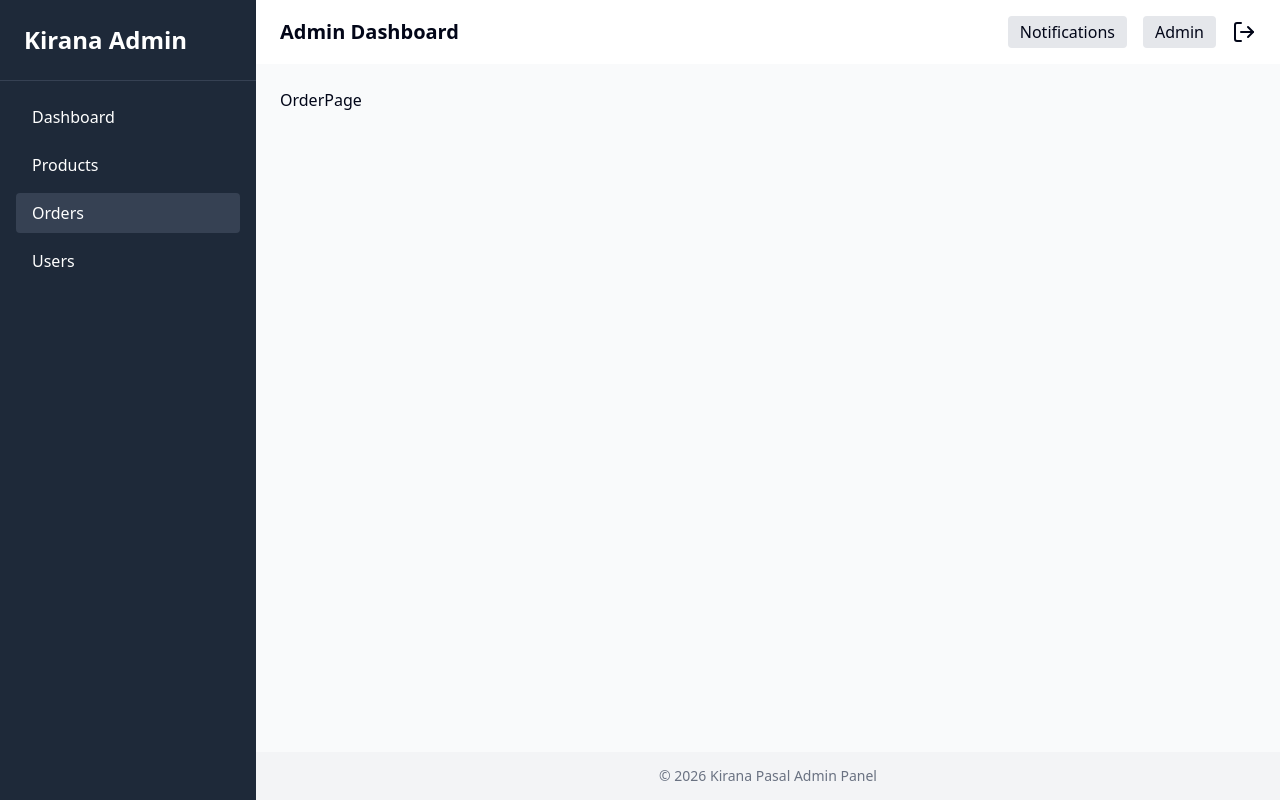
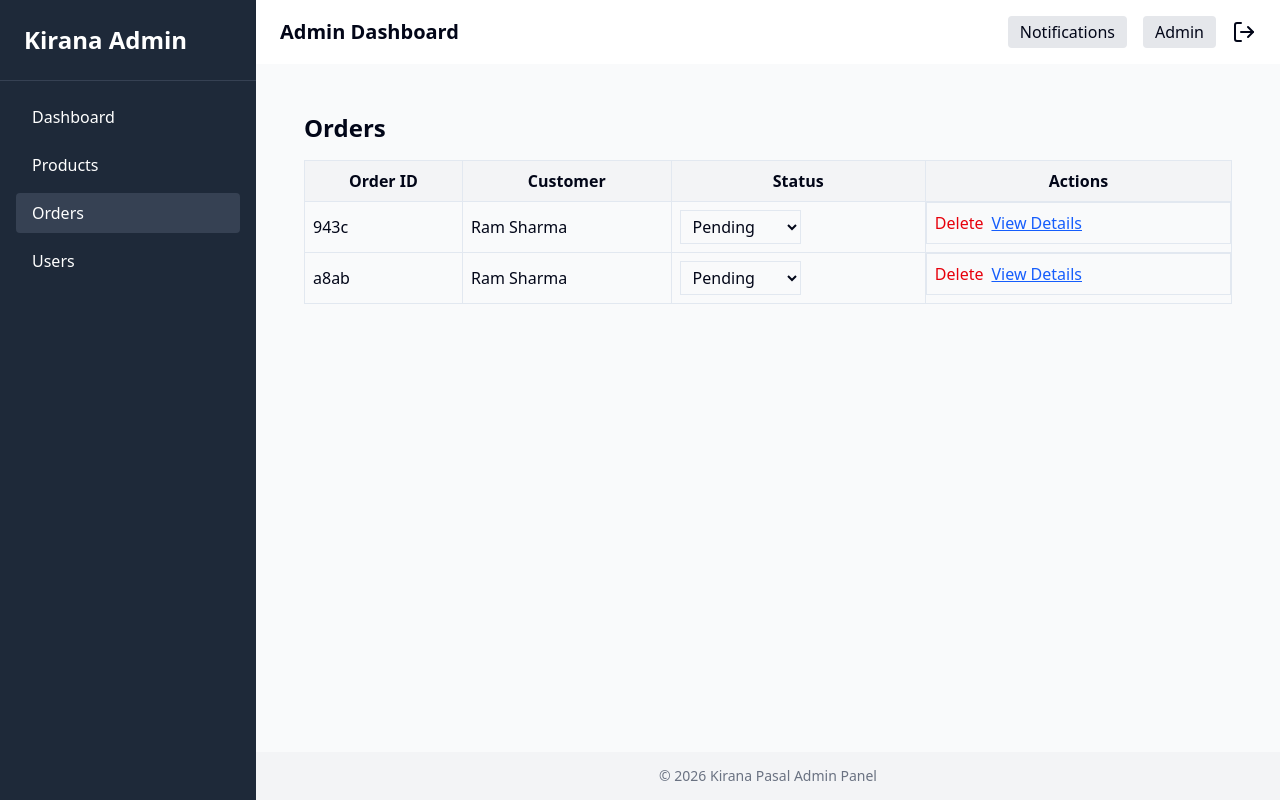
Before and after one commit to BHUMKIRAN/kiranaPasal, a Next.js app in the folder kirana-pasal/: page /admin/orders in a window 1280 px wide. Built offline with nearby package versions, Linux system fonts and the light colour scheme; data requests are answered from the project's data file.

Commit message:
order is created and tested

```diff
--- /dev/null
+++ b/kirana-pasal/app/(dashboard)/admin/orders/[id]/page.tsx
@@ -0,0 +1,42 @@
+"use client";
+
+import { useEffect, useState } from "react";
+import axios from "axios";
+import { useParams } from "next/navigation";
+
+export default function OrderDetails({ params }) {
+  const { id } = useParams();
+  const [order, setOrder] = useState(null);
+
+  useEffect(() => {
+    const fetchOrder = async () => {
+      try {
+        const res = await axios.get(`http://localhost:4000/orders/${id}`);
+        setOrder(res.data);
+      } catch (err) {
+        console.error("Failed to fetch order", err);
+      }
+    };
+    fetchOrder();
+  }, [id]);
+
+  if (!order) return <p className="p-6">Loading...</p>;
+
+  return (
+    <div className="p-6 max-w-lg mx-auto">
+      <h1 className="text-2xl font-bold mb-2">Order #{order.id}</h1>
+      <p className="mb-1">Customer: {order.customerName}</p>
+      <p className="mb-3">Status: {order.status}</p>
+
+      <h2 className="font-semibold mb-2">Items</h2>
+      {order.items.map((item, i) => (
+        <div key={i} className="flex justify-between mb-1">
+          <span>{item.name} x {item.qty}</span>
+          <span>Rs {item.qty * item.price}</span>
+        </div>
+      ))}
+
+      <p className="font-bold mt-3">Total: Rs {order.total}</p>
+    </div>
+  );
+}
--- a/kirana-pasal/app/(dashboard)/admin/orders/page.tsx
+++ b/kirana-pasal/app/(dashboard)/admin/orders/page.tsx
@@ -1,9 +1,109 @@
-import React from 'react'
+"use client";
 
-const OrderPage = () => {
+import { useEffect, useState } from "react";
+import Link from "next/link";
+import axios from "axios";
+
+export default function AdminOrdersPage() {
+  const [orders, setOrders] = useState([]);
+
+  // Fetch all orders
+  const fetchOrders = async () => {
+    try {
+      const res = await axios.get("http://localhost:4000/orders");
+      setOrders(res.data.reverse());
+    } catch (err) {
+      console.error("Failed to fetch orders", err);
+    }
+  };
+
+  useEffect(() => {
+    fetchOrders();
+  }, []);
+
+  // Update order status
+  const updateStatus = async (id, status) => {
+    try {
+      await axios.patch(`http://localhost:4000/orders/${id}`, { status });
+      fetchOrders();
+    } catch (err) {
+      console.error("Failed to update status", err);
+    }
+  };
+
+  // Delete an order with confirmation
+  const handleDelete = async (id) => {
+    const confirmDelete = confirm("Are you sure you want to delete this order?");
+    if (!confirmDelete) return;
+
+    try {
+      await axios.delete(`http://localhost:4000/orders/${id}`);
+      alert("Order deleted successfully!");
+      fetchOrders();
+    } catch (err) {
+      console.error("Failed to delete order", err);
+      alert("Failed to delete order");
+    }
+  };
+
   return (
-    <div>OrderPage</div>
-  )
+    <div className="p-6">
+      <h1 className="text-2xl font-bold mb-4">Orders</h1>
+
+      <table className="w-full border">
+        <thead className="bg-gray-100">
+          <tr>
+            <th className="border p-2">Order ID</th>
+            <th className="border p-2">Customer</th>
+            <th className="border p-2">Status</th>
+            <th className="border p-2">Actions</th>
+          </tr>
+        </thead>
+
+        <tbody>
+          {orders.length === 0 && (
+            <tr>
+              <td colSpan="4" className="p-4 text-center">
+                No orders found
+              </td>
+            </tr>
+          )}
+
+          {orders.map((order) => (
+            <tr key={order.id} className="border-t">
+              <td className="border p-2">{order.id}</td>
+              <td className="border p-2">{order.customerName}</td>
+              <td className="border p-2">
+                <select
+                  value={order.status}
+                  onChange={(e) => updateStatus(order.id, e.target.value)}
+                  className="border px-2 py-1"
+                >
+                  <option value="pending">Pending</option>
+                  <option value="confirmed">Confirmed</option>
+                  <option value="processing">Processing</option>
+                  <option value="completed">Completed</option>
+                </select>
+              </td>
+              <td className="border p-2 flex gap-2">
+                <button
+                  type="button"
+                  onClick={() => handleDelete(order.id)}
+                  className="text-red-600 hover:underline"
+                >
+                  Delete
+                </button>
+                <Link
+                  href={`/admin/orders/${order.id}`}
+                  className="text-blue-600 underline"
+                >
+                  View Details
+                </Link>
+              </td>
+            </tr>
+          ))}
+        </tbody>
+      </table>
+    </div>
+  );
 }
-
-export default OrderPage
--- a/kirana-pasal/app/(dashboard)/customer/page.tsx
+++ b/kirana-pasal/app/(dashboard)/customer/page.tsx
@@ -3,7 +3,6 @@
 import Header from "@/components/header/page";
 import SideBarAll from "@/components/sidebarall";
 import axios from "axios";
-import { useRouter } from "next/navigation";
 import { useEffect, useState } from "react";
 
 interface Product {
@@ -15,55 +14,123 @@ interface Product {
 }
 
 const Home = () => {
-  const router = useRouter();
-  const [data, setData] = useState([]);
+  const [data, setData] = useState<Product[]>([]);
+  const [quantities, setQuantities] = useState<{ [key: number]: number }>({});
+  const [loading, setLoading] = useState<{ [key: number]: boolean }>({});
 
-  // Fetch products function
+  // Fetch products
   const fetchProducts = async () => {
-    const res = await axios.get("http://localhost:4000/products");
-    setData(res.data);
+    try {
+      const res = await axios.get("http://localhost:4000/products");
+      setData(res.data);
+
+      // Initialize quantity = 1 for each product
+      const initialQty: { [key: number]: number } = {};
+      res.data.forEach((p: Product) => (initialQty[p.id] = 1));
+      setQuantities(initialQty);
+    } catch (err) {
+      console.error("Failed to fetch products", err);
+    }
   };
 
-  //useEffect runs once on component mount
   useEffect(() => {
     fetchProducts();
   }, []);
 
+  // Update quantity for a product
+  const updateQty = (id: number, qty: number) => {
+    setQuantities((prev) => ({ ...prev, [id]: qty }));
+  };
+
+  // Place order function
+  const placeOrder = async (product: Product) => {
+    setLoading((prev) => ({ ...prev, [product.id]: true }));
+    const qty = quantities[product.id] || 1;
+    const order = {
+      customerName: "Ram Sharma", // replace with dynamic user
+      items: [{ name: product.Title, qty, price: product.Price }],
+      total: qty * product.Price,
+      status: "pending",
+      createdAt: new Date().toISOString(),
+    };
+
+    try {
+      await axios.post("http://localhost:4000/orders", order);
+      alert(`Order for ${product.Title} placed successfully!`);
+    } catch (err) {
+      console.error("Failed to place order", err);
+      alert("Failed to place order");
+    } finally {
+      setLoading((prev) => ({ ...prev, [product.id]: false }));
+    }
+  };
+
   return (
     <div>
-      {/* Header */}
       <Header />
 
-      {/* Page Body */}
       <div className="flex bg-gray-200 h-screen">
-        {/* Sidebar */}
         <SideBarAll />
 
-        {/* Main Content */}
-        <div className="flex-1 p-5">
+        <div className="flex-1 p-5 overflow-y-auto">
           <div className="grid grid-cols-1 sm:grid-cols-2 md:grid-cols-3 lg:grid-cols-5 gap-6">
             {data.map((item) => (
               <div
                 key={item.id}
-                onClick={() => router.push(`/products/${item.id}`)}
-                className="cursor-pointer bg-white border rounded-xl shadow-lg p-4 flex flex-col items-center hover:shadow-xl transition"
+                className="bg-white border rounded-xl shadow-lg p-4 flex flex-col items-center hover:shadow-xl transition"
               >
-                <h2 className="font-semibold text-center mb-2">
-                  {item.Title}
-                </h2>
+                <h2 className="font-semibold text-center mb-2">{item.Title}</h2>
 
                 {/* eslint-disable-next-line @next/next/no-img-element */}
                 <img
                   className="rounded-lg shadow-md mb-3"
-                  src={item.Image || null}
+                  src={item.Image || undefined}
                   alt={item.Title}
                   width={200}
                   height={200}
                 />
 
-                <span className="font-bold text-green-600">
+                <span className="font-bold text-green-600 mb-2">
                   Price: ${item.Price}
                 </span>
+
+                {/* Quantity Selector */}
+                <div className="flex items-center gap-2 mb-2">
+                  <button
+                    onClick={() =>
+                      updateQty(item.id, Math.max(1, (quantities[item.id] || 1) - 1))
+                    }
+                    className="px-2 py-1 bg-gray-200 rounded"
+                  >
+                    -
+                  </button>
+                  <input
+                    type="number"
+                    min={1}
+                    value={quantities[item.id] || 1}
+                    onChange={(e) =>
+                      updateQty(item.id, Math.max(1, Number(e.target.value)))
+                    }
+                    className="w-12 text-center border rounded"
+                  />
+                  <button
+                    onClick={() =>
+                      updateQty(item.id, (quantities[item.id] || 1) + 1)
+                    }
+                    className="px-2 py-1 bg-gray-200 rounded"
+                  >
+                    +
+                  </button>
+                </div>
+
+                {/* Order Button */}
+                <button
+                  onClick={() => placeOrder(item)}
+                  disabled={loading[item.id]}
+                  className="bg-blue-600 text-white px-4 py-2 rounded hover:bg-blue-700 w-full"
+                >
+                  {loading[item.id] ? "Placing..." : "Order Now"}
+                </button>
               </div>
             ))}
           </div>
@@ -72,4 +139,5 @@ const Home = () => {
     </div>
   );
 };
+
 export default Home;
--- a/kirana-pasal/db.json
+++ b/kirana-pasal/db.json
@@ -67,6 +67,34 @@
     }
   ],
   "cart": [],
-
-  "chats":[]
+  "orders": [
+    {
+      "id": "a8ab",
+      "customerName": "Ram Sharma",
+      "items": [
+        {
+          "name": "Cookies",
+          "qty": 1,
+          "price": "50"
+        }
+      ],
+      "total": 50,
+      "status": "pending",
+      "createdAt": "2026-01-26T08:52:07.482Z"
+    },
+    {
+      "id": "943c",
+      "customerName": "Ram Sharma",
+      "items": [
+        {
+          "name": "Meat Masala",
+          "qty": 1,
+          "price": "200"
+        }
+      ],
+      "total": 200,
+      "status": "pending",
+      "createdAt": "2026-01-26T08:52:11.340Z"
+    }
+  ]
 }
```
